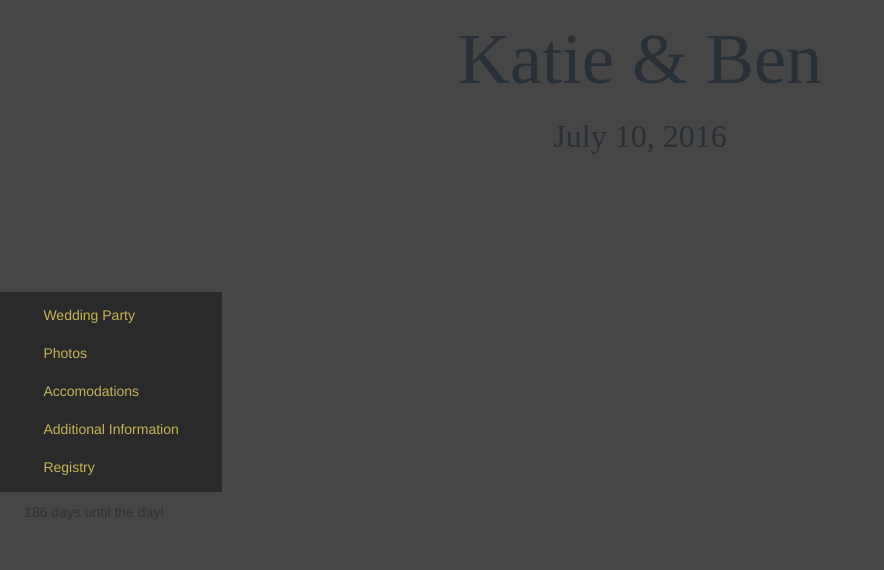
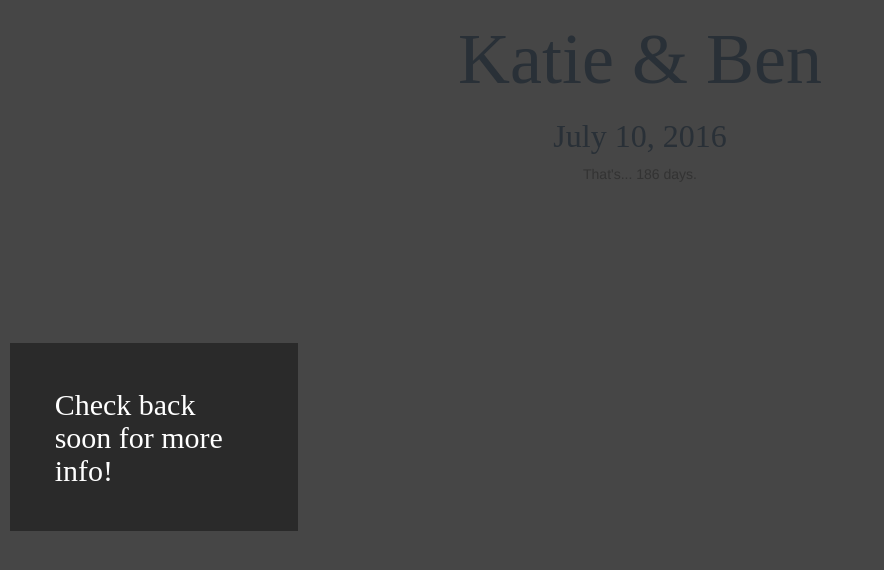
Before and after one commit to benhassara/wedding-site, a website: page src/index.html in a window 1280 px wide. Shown: the whole page, without its empty margins (0-884 px from the left). Drawn offline with nearby package versions, Linux system fonts and the light colour scheme; a web font is replaced by a local one.

Commit message:
add the check back later for more info

```diff
--- a/src/css/main.css
+++ b/src/css/main.css
@@ -58,3 +58,12 @@ img.background {
     font-size: 32px;
     color: #293037;
 }
+
+.check-back {
+    background-color: rgba(0, 0, 0, 0.4);
+    padding: 15%;
+    margin-top: 50%;
+    margin-left: 10px;
+    color: white;
+    font-family: PegsannaHMK;
+}
--- a/src/index.html
+++ b/src/index.html
@@ -5,20 +5,19 @@
     <title>Happily Ever Hassara</title>
 
     <!-- local deps -->
-    <link rel="stylesheet" href="../deps/normalize.min.css" media="screen" title="no title" charset="utf-8">
-    <link rel="stylesheet" href="../deps/bootstrap.min.css" media="screen" title="no title" charset="utf-8">
+    <!-- <link rel="stylesheet" href="../deps/normalize.min.css" media="screen" title="no title" charset="utf-8"> -->
+    <!-- <link rel="stylesheet" href="../deps/bootstrap.min.css" media="screen" title="no title" charset="utf-8"> -->
 
-    <!-- <link rel="stylesheet" type="text/css" href="http://cdnjs.cloudflare.com/ajax/libs/normalize/3.0.3/normalize.min.css"> -->
-    <!-- <link rel="stylesheet" href="https://maxcdn.bootstrapcdn.com/bootstrap/3.3.6/css/bootstrap.min.css" integrity="sha384-1q8mTJOASx8j1Au+a5WDVnPi2lkFfwwEAa8hDDdjZlpLegxhjVME1fgjWPGmkzs7" crossorigin="anonymous"> -->
+    <link rel="stylesheet" type="text/css" href="http://cdnjs.cloudflare.com/ajax/libs/normalize/3.0.3/normalize.min.css">
+    <link rel="stylesheet" href="https://maxcdn.bootstrapcdn.com/bootstrap/3.3.6/css/bootstrap.min.css" integrity="sha384-1q8mTJOASx8j1Au+a5WDVnPi2lkFfwwEAa8hDDdjZlpLegxhjVME1fgjWPGmkzs7" crossorigin="anonymous">
     <link rel="stylesheet" type="text/css" href="css/main.css">
 </head>
 <body>
-    <!-- <img class="background" src="/assets/Ben_Katie-33_1800.jpg" alt="" /> -->
 
     <h1 class="headline">Katie & Ben</h1>
     <h3 class="date">July 10, 2016</h3>
 
-    <div class="nav">
+    <!-- <div class="nav">
         <ul>
             <li><a href="#">Wedding Party</a></li>
             <li><a href="#">Photos</a></li>
@@ -26,19 +25,24 @@
             <li><a href="#">Additional Information</a></li>
             <li><a href="#">Registry</a></li>
         </ul>
-    </div>
+    </div> -->
 
     <div class="row">
-        <div class="col-xs-2">
+        <div class="col-xs-12">
             <p class="text-center">
-                <span id="counter"></span> days until the day!
+                That's... <span id="counter"></span> days.
             </p>
+        </div>
+        <div class="col-xs-3">
+            <h2 class="check-back">
+                Check back soon for more info!
+            </h2>
         </div>
     </div>
 
     <!-- local jQuery -->
-    <script src="../deps/jquery-2.1.4.min.js" charset="utf-8"></script>
-    <!-- <script src="https://code.jquery.com/jquery-2.1.4.min.js"></script> -->
+    <!-- <script src="../deps/jquery-2.1.4.min.js" charset="utf-8"></script> -->
+    <script src="https://code.jquery.com/jquery-2.1.4.min.js"></script>
     <script type="text/javascript" src="js/main.js"></script>
 </body>
 </html>
```
